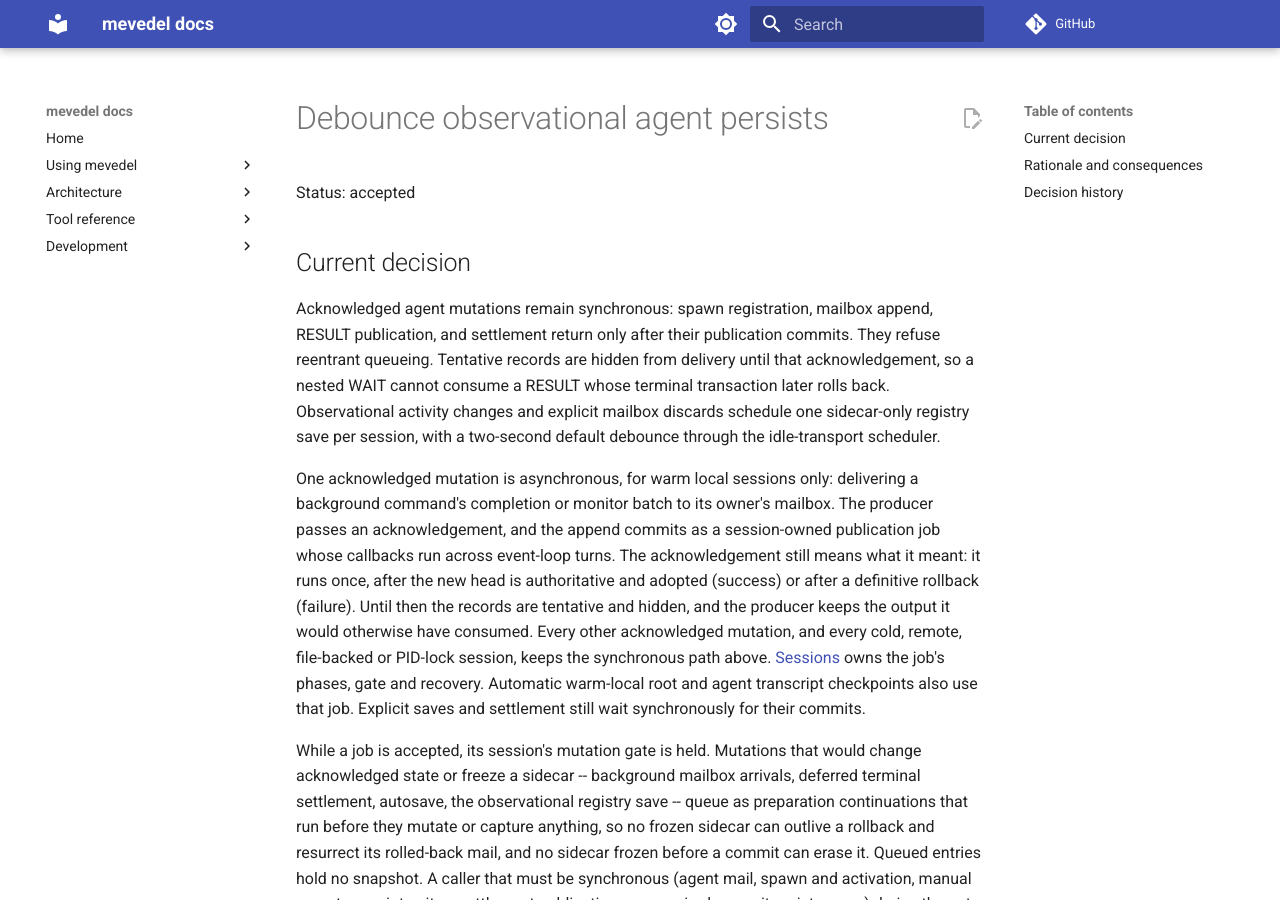
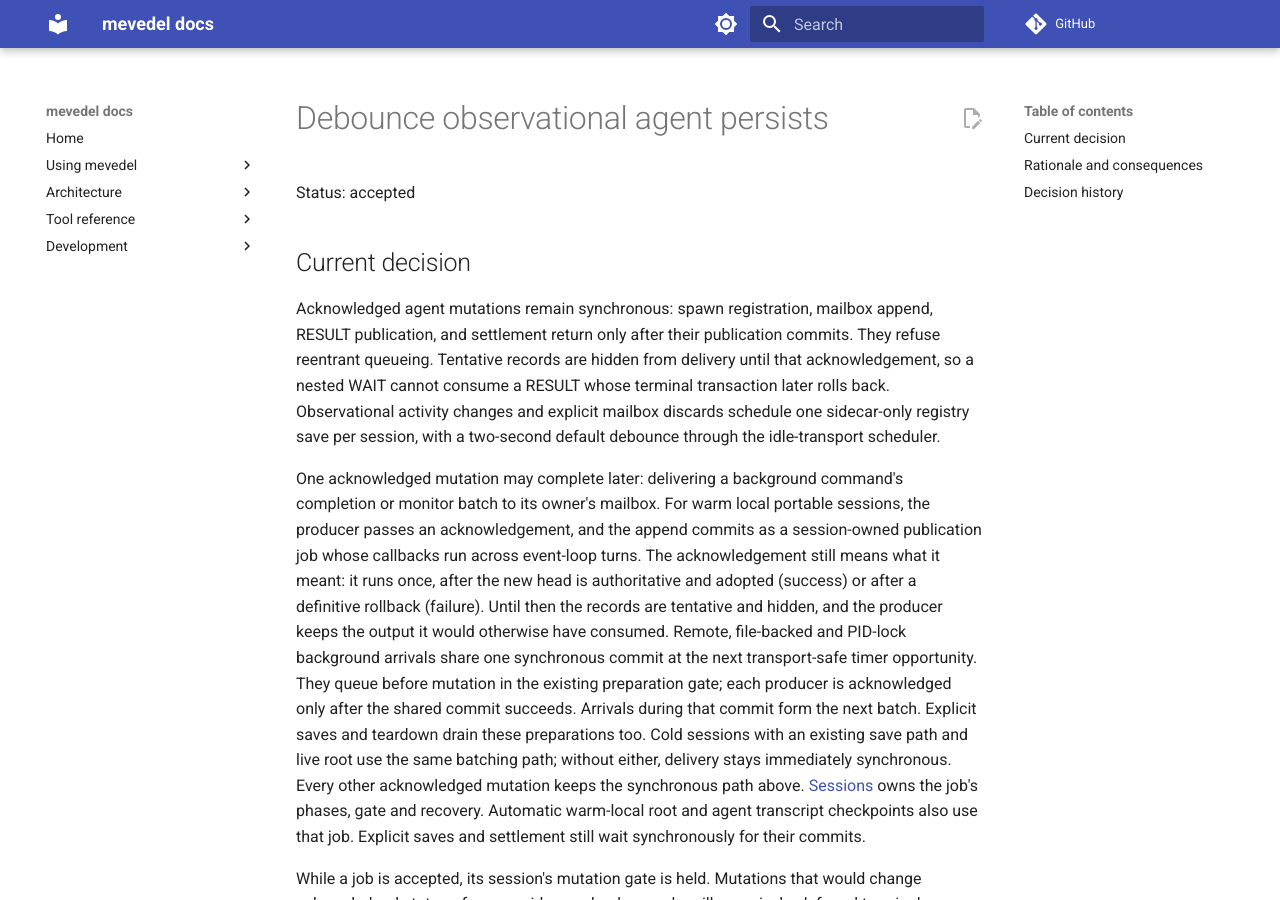
Before and after one commit to FrauH0lle/mevedel, an MkDocs documentation site: the page built from docs/adr/0112-debounce-observational-agent-persists.md, in a window 1280 px wide and 900 px high. Built offline with MkDocs 1.6.1 and Material for MkDocs 9.7.7, drawn with Linux system fonts in a browser that asks for light colours; comment, search, counter and statistics services are not loaded; some of the changed text lies outside the part shown.

Commit message:
perf(agent-control): Coalesce synchronous background mailbox commits
Queue before mutation and retain producer output until the shared commit succeeds. Reuse the preparation gate and existing authority instead of adding a journal or migrating file sessions to immutable heads.

* mevedel-agent-control.el (--batch-mail, --commit-mail-batch, --enqueue-records): Coalesce fallback arrivals and acknowledge each producer after commit or rollback.
* mevedel-session-publication.el (mevedel-session-publication-enqueue): Expose unconditional gated preparation admission.
* mevedel-structs.el (mevedel-session): Add transient mail-batch.
* mevedel-session-fork.el (mevedel-session-fork-clone-session): Reset pending batch ownership in children.
* test/test-mevedel-agent-control-mail-batch.el: Exercise production delivery, cold durability, rollback, nested arrivals and producer retry.
* test/test-mevedel-session-fork.el: Cover batch reset and slot policy.
* docs/sessions.md, docs/adr/0112-debounce-observational-agent-persists.md: Record the contract, decision and matched local/TRAMP measurements.

Validation: 958 focused cases pass three consecutive runs and fresh-files, with zero skips. Strict compile, standards and diff checks pass. At 30 held monitors, p99 timer lateness falls from 1907 to 101 ms; mock-TRAMP 10-monitor p99 falls from 3977 to 420 ms (one run per build). Individual commits still scale with unread mail.

```diff
--- a/docs/adr/0112-debounce-observational-agent-persists.md
+++ b/docs/adr/0112-debounce-observational-agent-persists.md
@@ -12,16 +12,22 @@
 explicit mailbox discards schedule one sidecar-only registry save per session, with
 a two-second default debounce through the idle-transport scheduler.
 
-One acknowledged mutation is asynchronous, for warm local sessions only:
-delivering a background command's completion or monitor batch to its owner's
-mailbox. The producer passes an acknowledgement, and the append commits as a
+One acknowledged mutation may complete later: delivering a background command's
+completion or monitor batch to its owner's mailbox. For warm local portable
+sessions, the producer passes an acknowledgement, and the append commits as a
 session-owned publication job whose callbacks run across event-loop turns. The
 acknowledgement still means what it meant: it runs once, after the new head is
 authoritative and adopted (success) or after a definitive rollback (failure).
 Until then the records are tentative and hidden, and the producer keeps the
-output it would otherwise have consumed. Every other acknowledged mutation, and
-every cold, remote, file-backed or PID-lock session, keeps the synchronous
-path above. [Sessions](../sessions.md#warm-local-asynchronous-mailbox-publication)
+output it would otherwise have consumed. Remote, file-backed and PID-lock
+background arrivals share one synchronous commit at the next transport-safe
+timer opportunity. They queue before mutation in the existing preparation gate;
+each producer is acknowledged only after the shared commit succeeds. Arrivals
+during that commit form the next batch. Explicit saves and teardown drain these
+preparations too. Cold sessions with an existing save path and live root use the
+same batching path; without either, delivery stays immediately synchronous.
+Every other acknowledged mutation keeps the synchronous path above.
+[Sessions](../sessions.md#warm-local-asynchronous-mailbox-publication)
 owns the job's phases, gate and recovery. Automatic warm-local root and agent
 transcript checkpoints also use that job. Explicit saves and settlement still
 wait synchronously for their commits.
@@ -223,6 +229,28 @@
 
 All revisions belong to ADR 0112:
 
+- **2026-10-31 fallback mailbox coalescing:** file-backed and remote sessions
+  previously rewrote the entire sidecar for every background Monitor batch.
+  They now collect arrivals before mutation in the existing preparation gate
+  and share one synchronous commit at the next transport-safe opportunity.
+  Keeping the existing writer avoids migrating PID-lock/file authority to the
+  immutable-head protocol required by the asynchronous publisher. The journal
+  alternative below remains unnecessary. Success-only acknowledgements, hidden
+  tentative records and producer retention preserve the durability boundary;
+  an orderly close drains accepted work rather than dropping it.
+  A real-process pressure harness held delivery, emitted 80-byte payloads and
+  sampled a 100 ms timer (one source-loaded batch-Emacs run per configuration
+  and build). At 3 monitors, one line per 0.65 s for 120 s, p99 timer lateness
+  fell from 29 to 11 ms; at 10 monitors, one line per 2 s for 120 s, from 84
+  to 10 ms. At 30 monitors, one line per 0.65 s for 90 s, it fell from 1,907
+  to 101 ms, with commit busy time falling from 76.6% to 13.2%. On a local-shell
+  TRAMP mock with 10 monitors at one line per 2 s for 120 s, p99 fell from
+  3,977 to 420 ms and commit busy time from 95.8% to 75.0%. All runs drained
+  cleanly without terminal/flood notices. Remote process spools were local,
+  matching the production tool; earlier remote-spool harness failures were
+  discarded. Individual commits still copy the full unread mailbox, and TRAMP
+  remains expensive. These are single-run event-loop observations, not network
+  or graphical latency guarantees; batch mode also omits idle collection.
 - **2026-10-31 gate-open notification turn:** notifications used to wait until
   publication was entirely idle, queued preparations included, and only the
   backoff timer could flush them. Sustained background producers keep that
```
Also changed, not shown: docs/sessions.md (+14 -4 lines), 6 other files.
